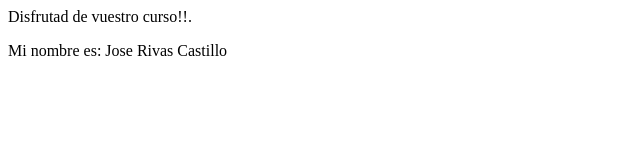
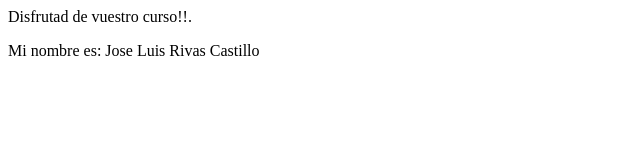
Before and after one commit to joserivascastillo/uax-devops-01, a plain HTML site: page index.html in a window 1280 px wide. Shown: the full height of the page, 0-640 px from the left. Drawn offline with Linux system fonts and the light colour scheme.

Commit message:
UPDATED: added my name

```diff
--- a/index.html
+++ b/index.html
@@ -4,6 +4,6 @@
 </head>
 <bodyi>
 <p>Disfrutad de vuestro curso!!.</p>
-<p>Mi nombre es: Jose Rivas Castillo </p>
+<p>Mi nombre es: Jose Luis  Rivas Castillo </p>
 </body>
 </html>
```
